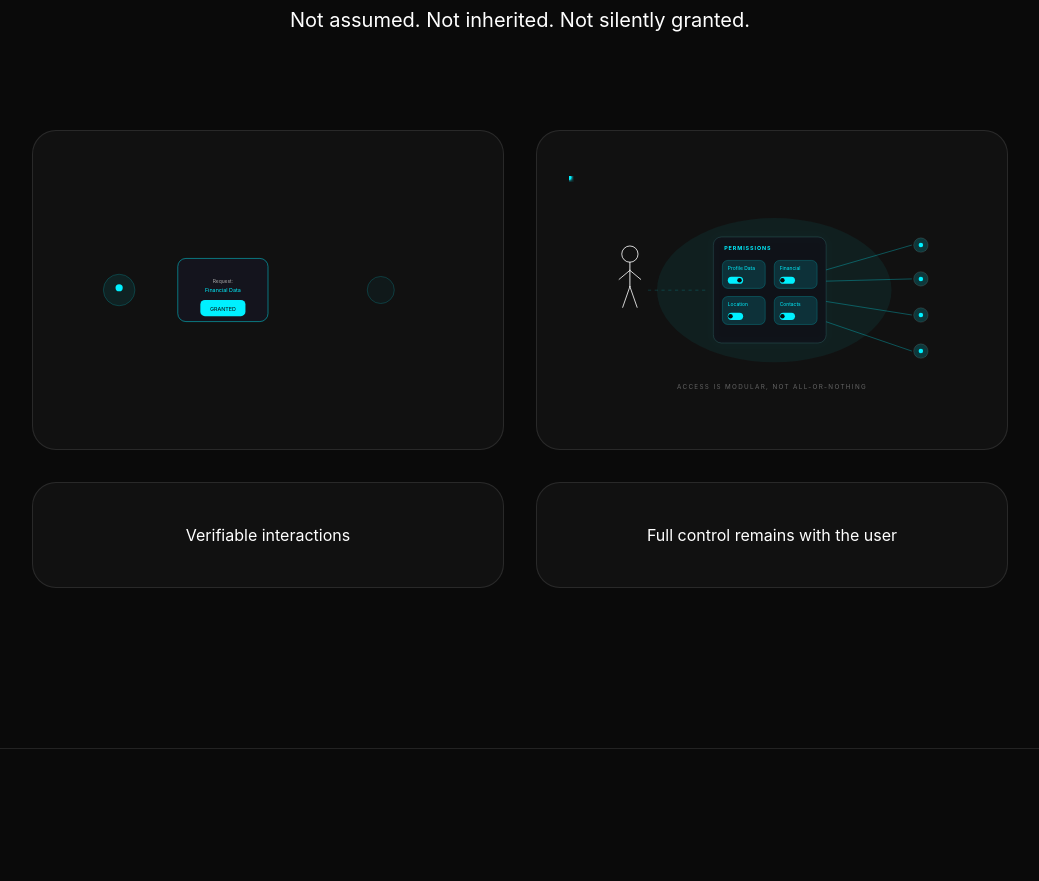
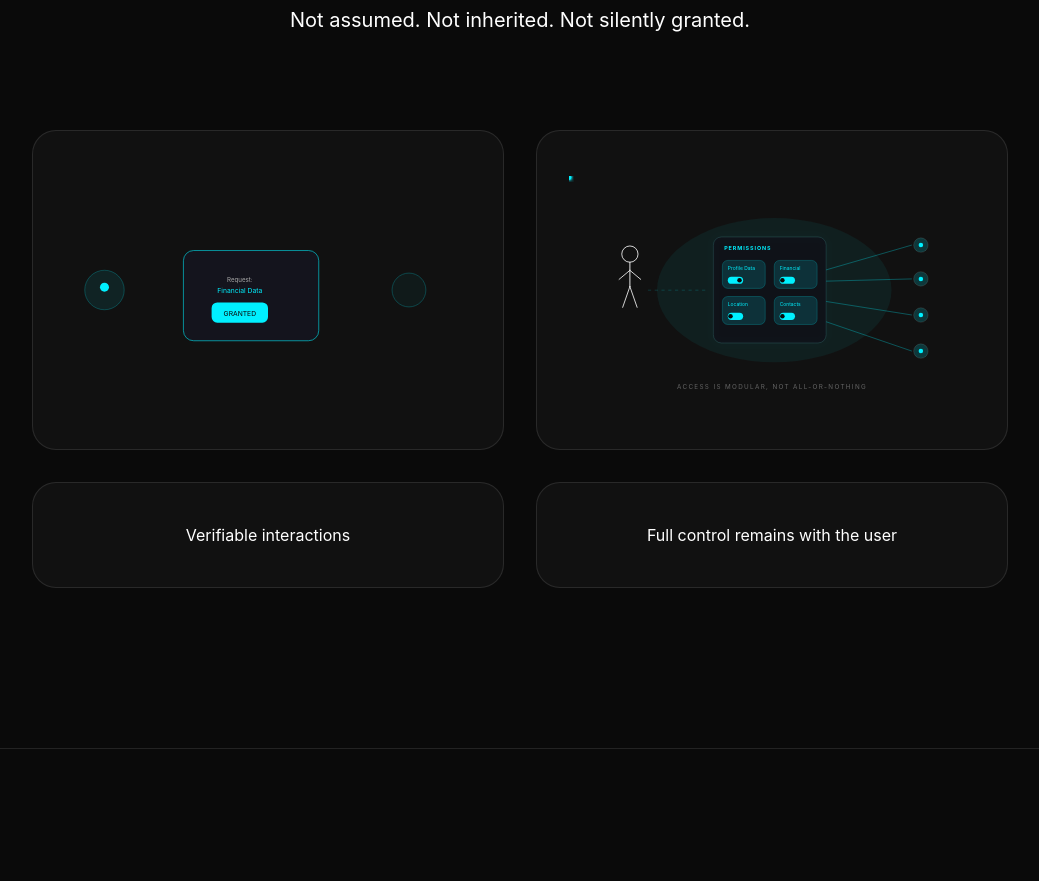
Before and after one commit to Architects-of-Change-Protocol/Architects_of_Change_Protocol, a React (Vite) app in the folder frontend/app/: page / in a window 1280 px wide. Shown: the part 2440-3321 px from the top of the page, without its empty margins (120-1159 px from the left). Built offline with nearby package versions, Linux system fonts and the light colour scheme.

Commit message:
polish(landing): scale and rebalance explicit consent animation

```diff
--- a/frontend/app/src/landing/components/ExplicitConsentAnimation.tsx
+++ b/frontend/app/src/landing/components/ExplicitConsentAnimation.tsx
@@ -11,21 +11,21 @@ export function ExplicitConsentAnimation() {
   }, []);
 
   return (
-    <svg viewBox="0 0 900 300" className="w-full h-full">
+    <svg viewBox="0 0 900 300" className="w-full h-full scale-125">
 
       {/* USER */}
-      <g transform="translate(120,150)">
+      <g transform="translate(160,150)">
         <circle r="35" fill="rgba(0,240,255,0.08)" stroke="rgba(0,240,255,0.4)" />
         <circle r="8" cy="-5" fill="#00f0ff" />
       </g>
 
       {/* PANEL */}
-      <g transform="translate(350,150)">
+      <g transform="translate(400,150)">
         <rect
           x="-100"
           y="-70"
-          width="200"
-          height="140"
+          width="240"
+          height="160"
           rx="18"
           fill="rgba(20,20,30,0.9)"
           stroke={step >= 1 ? "#00f0ff" : "rgba(0,240,255,0.25)"}
```
